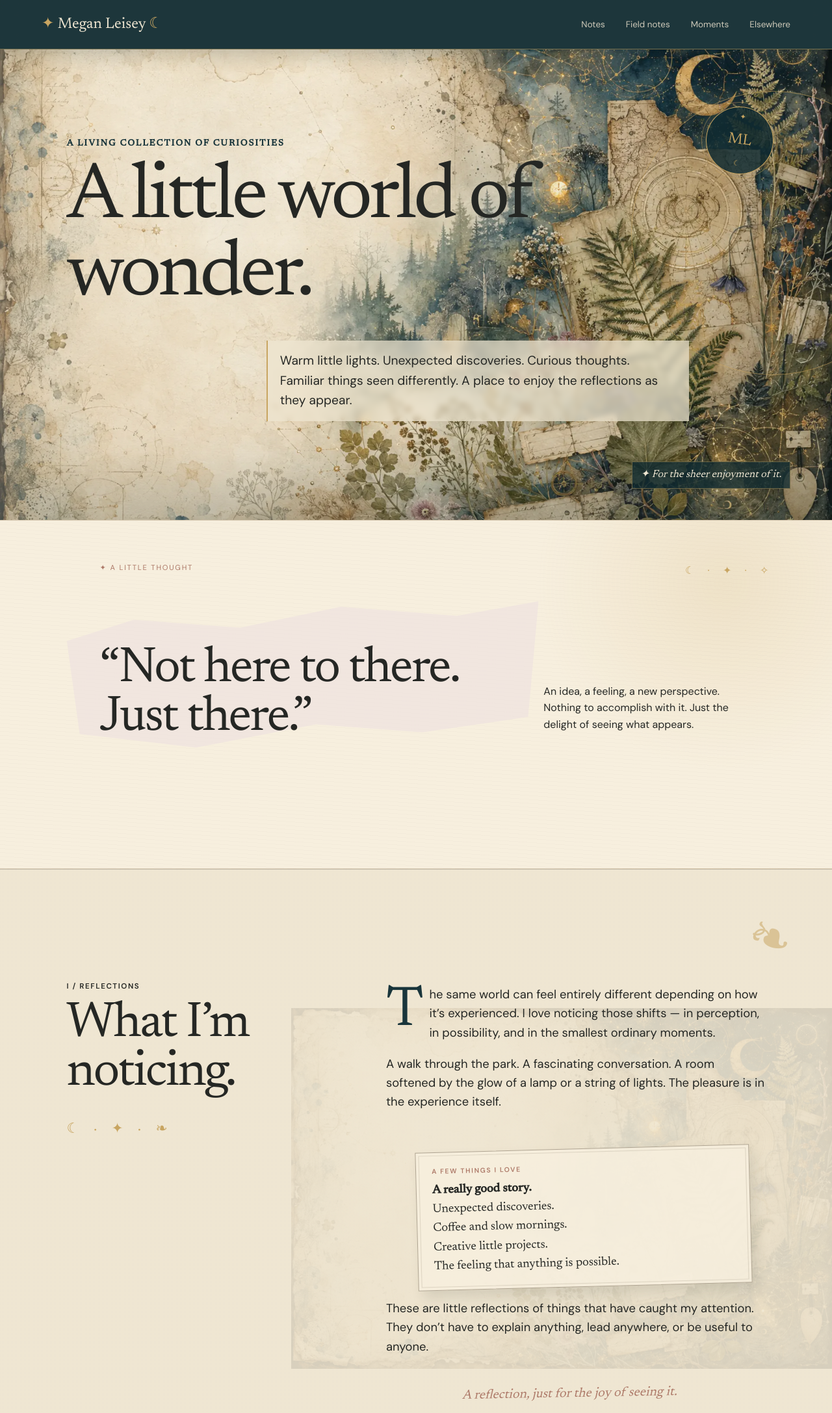
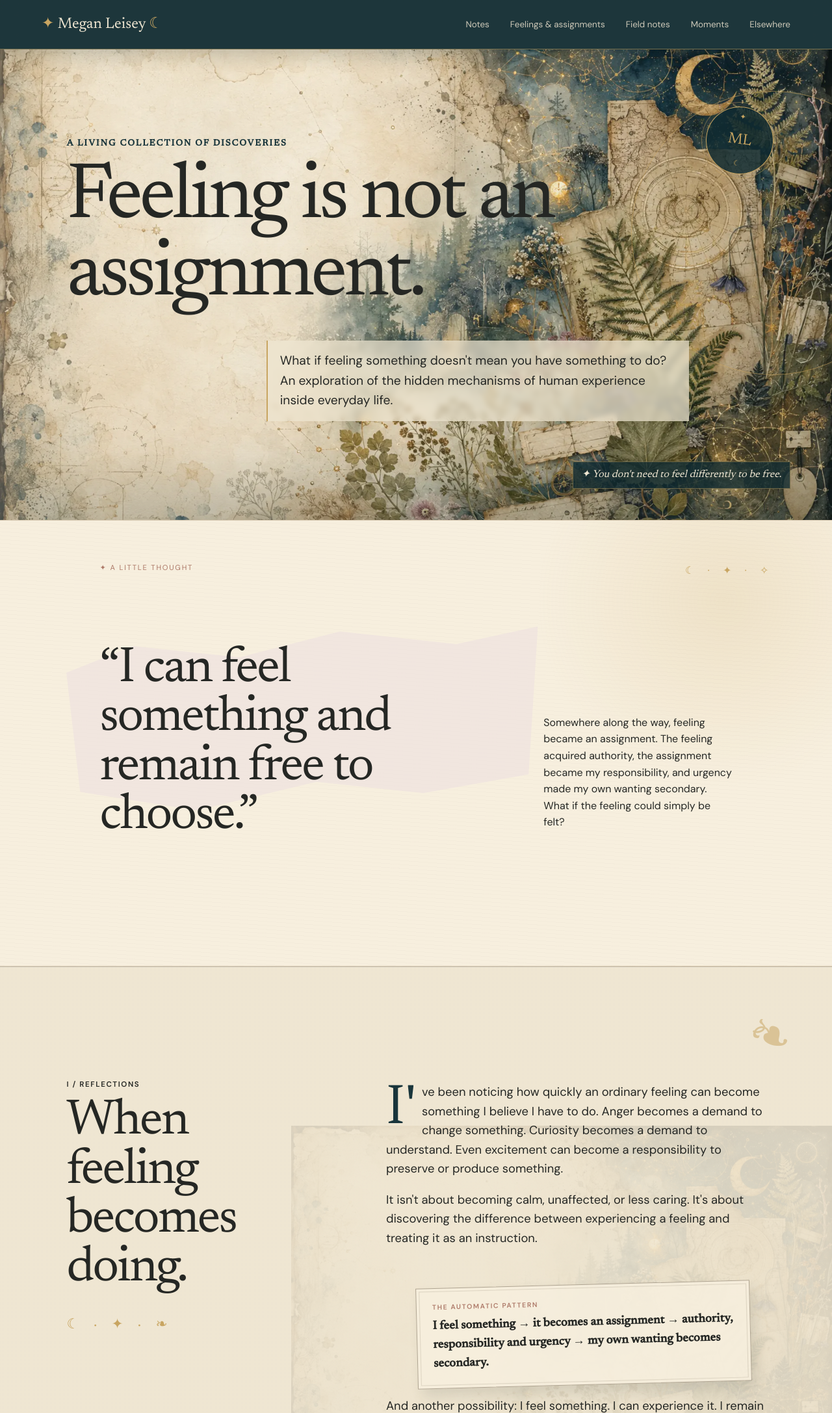
Before and after one commit to meganleisey/meganleisey, a plain HTML site: page index.html in a window 1280 px wide. Shown: the top 2174 px of the page at 65% size. Drawn offline with Linux system fonts and the light colour scheme.

Commit message:
Center homepage on feeling without assignments and add emotional field guide

```diff
--- a/index.html
+++ b/index.html
@@ -3,9 +3,9 @@
 <head>
   <meta charset="utf-8">
   <meta name="viewport" content="width=device-width, initial-scale=1">
-  <meta name="description" content="A little enchanted reflection of the things I'm noticing and enjoying.">
+  <meta name="description" content="Exploring the hidden mechanisms of everyday experience, and the freedom to feel without turning feelings into assignments.">
   <meta name="theme-color" content="#19353b">
-  <title>Megan Leisey — Notes from a Curious Life</title>
+  <title>Megan Leisey — Feeling Is Not an Assignment</title>
   <link rel="preconnect" href="https://fonts.googleapis.com">
   <link rel="preconnect" href="https://fonts.gstatic.com" crossorigin>
   <link href="https://fonts.googleapis.com/css2?family=DM+Sans:wght@400;500;600&family=Newsreader:opsz,wght@6..72,400;6..72,500&display=swap" rel="stylesheet">
@@ -15,7 +15,7 @@
   <header class="site-header">
     <a class="name" href="#top"><span aria-hidden="true">✦</span> Megan Leisey <span aria-hidden="true">☾</span></a>
     <nav aria-label="Primary navigation">
-<a href="#notes">Notes</a><a href="#field-notes">Field notes</a><a href="#moments">Moments</a><a href="#explore">Elsewhere</a>
+<a href="#notes">Notes</a><a href="#assignments">Feelings &amp; assignments</a><a href="#field-notes">Field notes</a><a href="#moments">Moments</a><a href="#explore">Elsewhere</a>
 </nav>
   </header>
 
@@ -23,26 +23,38 @@
 <section class="hero enchanted-hero">
 <div class="hero-vignette" aria-hidden="true"></div>
 <div class="archive-seal" aria-hidden="true"><span>✦</span><b>ML</b><span>☾</span></div>
-<p class="eyebrow">A living collection of curiosities</p>
-<h1>A little world of wonder.</h1>
-<p class="hero-copy">Warm little lights. Unexpected discoveries. Curious thoughts. Familiar things seen differently. A place to enjoy the reflections as they appear.</p>
-<p class="margin-note"><span aria-hidden="true">✦</span> For the sheer enjoyment of it.</p>
+<p class="eyebrow">A living collection of discoveries</p>
+<h1>Feeling is not an assignment.</h1>
+<p class="hero-copy">What if feeling something doesn't mean you have something to do? An exploration of the hidden mechanisms of human experience inside everyday life.</p>
+<p class="margin-note"><span aria-hidden="true">✦</span> You don't need to feel differently to be free.</p>
 </section>
 <section class="recognition" id="notes">
 <div class="brush-label">✦ A little thought</div>
-<blockquote>“Not here to there. Just there.”</blockquote>
-<p>An idea, a feeling, a new perspective. Nothing to accomplish with it. Just the delight of seeing what appears.</p>
+<blockquote>“I can feel something and remain free to choose.”</blockquote>
+<p>Somewhere along the way, feeling became an assignment. The feeling acquired authority, the assignment became my responsibility, and urgency made my own wanting secondary. What if the feeling could simply be felt?</p>
 </section>
 <section class="mechanism archive-page" id="space">
-<div><p class="section-number">I / Reflections</p><h2>What I’m noticing.</h2><div class="ink-mark" aria-hidden="true">☾ · ✦ · ❧</div></div>
+<div><p class="section-number">I / Reflections</p><h2>When feeling becomes doing.</h2><div class="ink-mark" aria-hidden="true">☾ · ✦ · ❧</div></div>
 <div class="mechanism-body">
-<p class="dropcap">The same world can feel entirely different depending on how it’s experienced. I love noticing those shifts — in perception, in possibility, and in the smallest ordinary moments.</p>
-<p>A walk through the park. A fascinating conversation. A room softened by the glow of a lamp or a string of lights. The pleasure is in the experience itself.</p>
-<div class="specimen-tag"><span>A few things I love</span><strong>A really good story.</strong><br>Unexpected discoveries.<br>Coffee and slow mornings.<br>Creative little projects.<br>The feeling that anything is possible.</div>
-<p>These are little reflections of things that have caught my attention. They don’t have to explain anything, lead anywhere, or be useful to anyone.</p>
-<p class="marginalia">A reflection, just for the joy of seeing it.</p>
+<p class="dropcap">I've been noticing how quickly an ordinary feeling can become something I believe I have to do. Anger becomes a demand to change something. Curiosity becomes a demand to understand. Even excitement can become a responsibility to preserve or produce something.</p>
+<p>It isn't about becoming calm, unaffected, or less caring. It's about discovering the difference between experiencing a feeling and treating it as an instruction.</p>
+<div class="specimen-tag"><span>The automatic pattern</span><strong>I feel something → it becomes an assignment → authority, responsibility and urgency → my own wanting becomes secondary.</strong></div>
+<p>And another possibility: I feel something. I can experience it. I remain free to choose. Feelings can still inform my choices, and real needs and responsibilities still matter. I don't have to make every feeling into a job.</p>
+<p class="marginalia">Even this discovery doesn't have to become an assignment.</p>
 </div></section>
 
+<section class="recent-notes" id="assignments" aria-labelledby="assignments-heading"><div class="recent-notes-intro"><p class="section-number">A field guide / Feelings &amp; assignments</p><h2 id="assignments-heading">The hidden assignments.</h2><p>These are patterns I've been exploring, not universal rules about emotions. Perhaps some will feel familiar.</p></div><div class="recent-notes-grid"><article class="recent-note"><span>Specimen 01</span><h3>Anger</h3><p>I have to stop or change this.</p></article>
+<article class="recent-note"><span>Specimen 02</span><h3>Fear</h3><p>I have to establish safety before I can enjoy myself.</p></article>
+<article class="recent-note"><span>Specimen 03</span><h3>Anxiety</h3><p>I have to anticipate and prevent what might happen.</p></article>
+<article class="recent-note"><span>Specimen 04</span><h3>Guilt</h3><p>I have to correct something I've done.</p></article>
+<article class="recent-note"><span>Specimen 05</span><h3>Sadness</h3><p>I have to find a way to make this better.</p></article>
+<article class="recent-note"><span>Specimen 06</span><h3>Care</h3><p>I have to take care of this person.</p></article>
+<article class="recent-note"><span>Specimen 07</span><h3>Disappointment</h3><p>I have to find a resolution.</p></article>
+<article class="recent-note"><span>Specimen 08</span><h3>Desire</h3><p>I have to justify why I want this.</p></article>
+<article class="recent-note"><span>Specimen 09</span><h3>Curiosity</h3><p>I have to figure this out.</p></article>
+<article class="recent-note"><span>Specimen 10</span><h3>Excitement</h3><p>I have to turn this into something.</p></article>
+<article class="recent-note"><span>Specimen 11</span><h3>Enjoyment</h3><p>I have to make something useful out of this.</p></article>
+<article class="recent-note"><span>Specimen 12</span><h3>Discomfort</h3><p>I have to identify and eliminate its source.</p></article></div><p class="recent-notes-outro">You get to experience life without everything you experience becoming your job. ✦</p></section>
 <section class="recent-notes" id="field-notes" aria-labelledby="recent-notes-heading">
   <div class="recent-notes-intro">
     <p class="section-number">II / Field notes</p>
@@ -78,7 +90,7 @@
 
   <footer>
     <p><span aria-hidden="true">✦</span> Megan Leisey</p>
-    <p>A little world of wonder. ☾</p>
+    <p>For the sheer enjoyment of it. ☾</p>
     <div class="footer-links"><a href="/privacy">Privacy</a><a href="#top">Return to the top ↑</a></div>
   </footer>
 </body>
```
